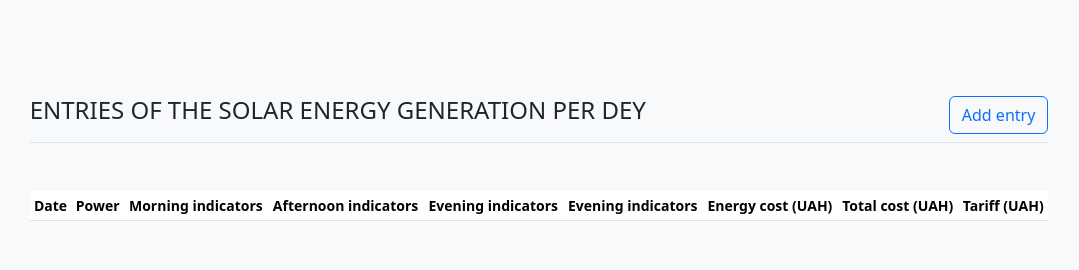
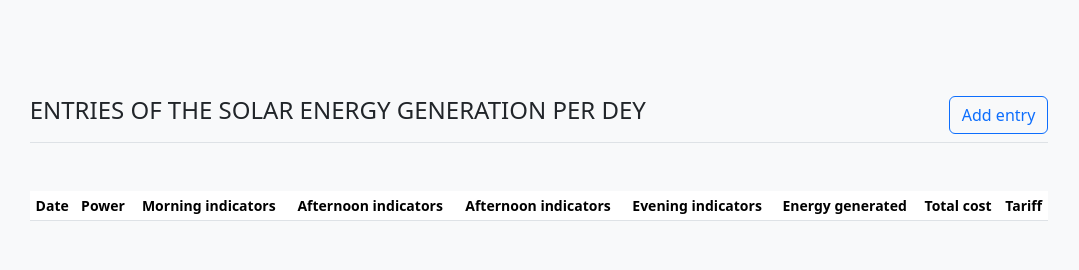
Before and after one commit to ychernyshev/Solar-Power-Calculator, a Django app: template calculator/templates/calculator/index.html in a window 1280 px wide. Shown: the part 530-800 px from the top of the page, without its empty margins (101-1180 px from the left). Run offline with Django 3.2, Linux system fonts and the light colour scheme; the template is opened without the code that fills it, so the values that code supplies are empty; some libraries are stand-ins or nearby versions.

Commit message:
Update index.html
Fixing and updating the table of entries of the solar energy generation per day

```diff
--- a/calculator/templates/calculator/index.html
+++ b/calculator/templates/calculator/index.html
@@ -56,11 +56,11 @@
             <th scope="col" class="text-center">Power</th>
             <th scope="col" class="text-center">Morning indicators</th>
             <th scope="col" class="text-center">Afternoon indicators</th>
+            <th scope="col" class="text-center">Afternoon indicators</th>
             <th scope="col" class="text-center">Evening indicators</th>
-            <th scope="col" class="text-center">Evening indicators</th>
-            <th scope="col" class="text-center">Energy cost (UAH)</th>
-            <th scope="col" class="text-center">Total cost (UAH)</th>
-            <th scope="col" class="text-center">Tariff (UAH)</th>
+            <th scope="col" class="text-center">Energy generated</th>
+            <th scope="col" class="text-center">Total cost</th>
+            <th scope="col" class="text-center">Tariff</th>
         </tr>
         </thead>
         <tbody>
@@ -69,12 +69,12 @@
             <td class="text-center">{{ item.date|date:"d.m.Y" }}</td>
             <td class="text-center">{{ item.power }}</td>
             <td class="text-center">{{ item.weather }}/</td>
-            <td class="text-center">{{ item.morning_data_charge }} - {{ item.morning_data_price }}</td>
-            <td class="text-center">{{ item.afternoon_data_charge }}{{ item.afternoon_data_price }}</td>
-            <td class="text-center">{{ item.evening_data_charge }}{{ item.evening_data_price }}</td>
-            <td class="text-center">{{ item.full_day_power|floatformat:2 }}</td>
-            <td class="text-center">{{ item.full_day_cost|floatformat:2 }}</td>
-            <td class="text-center"><span class="badge text-bg-secondary">4.32</span></td>
+            <td class="text-center">{{ item.morning_data_charge }}W - {{ item.morning_data_price }} UAH</td>
+            <td class="text-center">{{ item.afternoon_data_charge }}W - {{ item.afternoon_data_price }} UAH</td>
+            <td class="text-center">{{ item.evening_data_charge }}W - {{ item.evening_data_price }} UAH</td>
+            <td class="text-center"><span class="badge text-bg-secondary">{{ item.full_day_power|floatformat:2 }}W</span></td>
+            <td class="text-center"><span class="badge text-bg-secondary">{{ item.full_day_cost|floatformat:2 }} UAH</span></td>
+            <td class="text-center">4.32 UAH</td>
         </tr>
         {% endfor %}
         </tbody>
```
